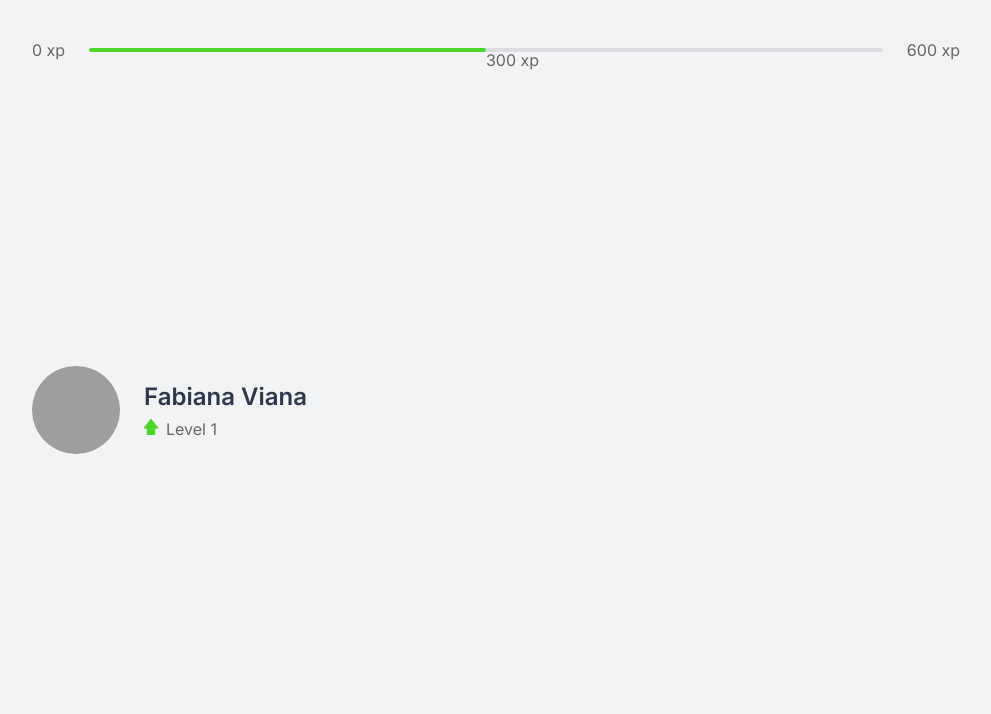
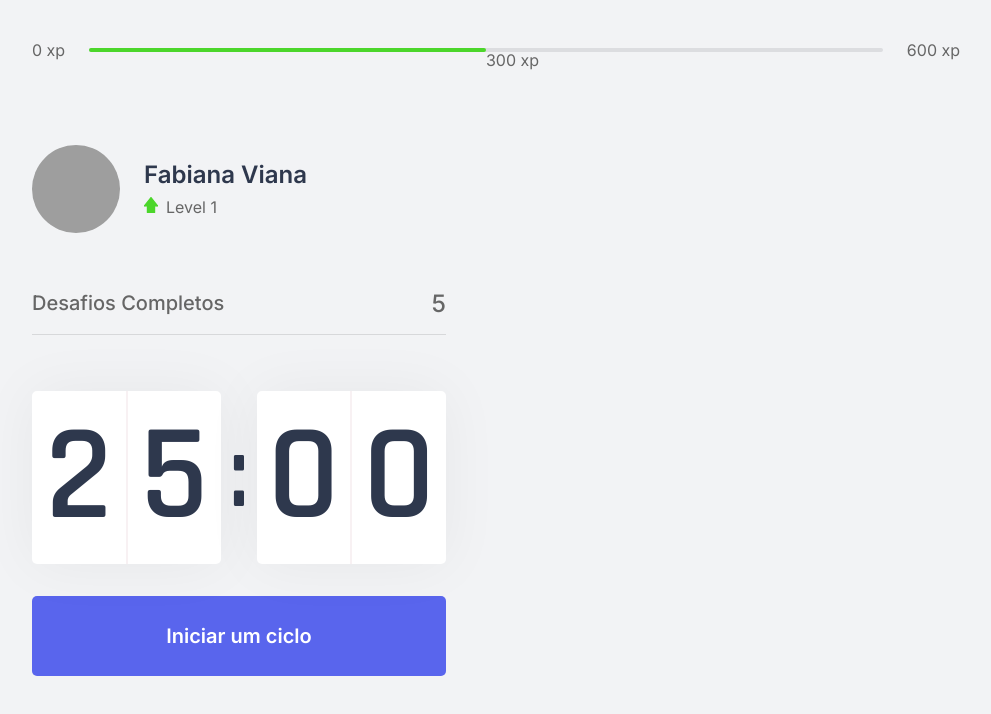
Before and after one commit to FabiViana/-moveit-next, a Next.js app: page / in a window 1280 px wide. Shown: the top 714 px of the page, without its empty margins (144-1135 px from the left). Built offline with nearby package versions, Linux system fonts and the light colour scheme; grey boxes are pictures that could not be loaded.

Commit message:
feat: created countdown component

```diff
--- /dev/null
+++ b/src/components/CompletedChallenges.tsx
@@ -0,0 +1,10 @@
+import styles from "../styles/components/CompletedChallenges.module.css";
+
+export function CompletedChallenges() {
+  return (
+    <div className={styles.completedCompletedChallenges}>
+      <span>Desafios Completos</span>
+      <span>5</span>
+    </div>
+  )
+}
--- /dev/null
+++ b/src/components/Countdown.tsx
@@ -0,0 +1,51 @@
+import { useState, useEffect } from 'react'
+import styles from '../styles/components/Countdown.module.css'
+
+export function Countdown() {
+  const [time, setTime] = useState(25 * 60);
+  const [active, setActive] = useState(false);
+
+
+  const minutes = Math.floor(time / 60);
+  const seconds = time % 60;
+
+  const [minuteLeft, minuteRight] = String(minutes).padStart(2, '0').split('');
+  const [secondsLeft, secondsRight] = String(seconds).padStart(2, '0').split('');
+;
+  function startCountdown() {
+    setActive(true);
+  }
+
+
+  useEffect(() => {
+    if(active && time > 0) {
+      setTimeout(() => {
+        setTime(time - 1);
+      }, 1000);
+    }
+  }, [active, time])
+
+  return (
+    <div>
+      <div className={styles.countdownContainer}>
+        <div>
+          <span>{minuteLeft}</span>
+          <span>{minuteRight}</span>
+        </div>
+        <span>:</span>
+        <div>
+          <span>{secondsLeft}</span>
+          <span>{secondsRight}</span>
+        </div>
+      </div>
+
+      <button
+        type="button"
+        className={styles.countdownButton}
+        onClick={startCountdown}
+        >
+          Iniciar um ciclo
+      </button>
+    </div>
+  )
+}
--- a/src/pages/_document.tsx
+++ b/src/pages/_document.tsx
@@ -5,6 +5,7 @@
     return (
       <Html>
         <Head>
+          <link rel="shortcut icon" href="favicon.png" type="image/png"/>
          <link rel="preconnect" href="https://fonts.gstatic.com" />
          <link href="https://fonts.googleapis.com/css2?family=Inter:wght@400;500;600&family=Rajdhani:wght@600&display=swap" rel="stylesheet" />
         </Head>
--- a/src/pages/index.tsx
+++ b/src/pages/index.tsx
@@ -1,14 +1,26 @@
+import { CompletedChallenges } from "../components/CompletedChallenges";
+import { Countdown } from "../components/Countdown";
 import { ExperienceBar } from "../components/ExperienceBar";
 import { Profile } from "../components/Profile";
+
+import Head from 'next/head';
+
 import styles from "../styles/pages/Home.module.css";
 
 export default function Home() {
   return (
     <div className={styles.container}>
+
+      <Head>
+        <title>Início | move.it</title>
+      </Head>
       <ExperienceBar />
+
       <section>
         <div className={styles.profileContainer}>
           <Profile />
+          <CompletedChallenges />
+          <Countdown />
         </div>
         <div></div>
       </section>
--- /dev/null
+++ b/src/styles/components/CompletedChallenges.module.css
@@ -0,0 +1,19 @@
+.completedCompletedChallenges {
+  display: flex;
+  align-items: center;
+  justify-content: space-between;
+
+  margin: 3.5rem 0;
+  padding-bottom: 1rem;
+  border-bottom: 1px solid #d7d8da;
+
+  font-weight: 500;
+}
+
+.completedCompletedChallenges span:first-child {
+  font-size: 1.25rem;
+}
+
+.completedCompletedChallenges span:last-child {
+  font-size: 1.5rem;
+}
--- /dev/null
+++ b/src/styles/components/Countdown.module.css
@@ -0,0 +1,64 @@
+.countdownContainer {
+  display: flex;
+  align-items: center;
+  font-family: Rajdhani;
+  font-weight: 600;
+  color: var(--title)
+}
+
+.countdownContainer > div {
+  flex: 1;
+
+  display: flex;
+  align-items: center;
+  justify-content: space-evenly;
+
+  background: var(--white);
+  box-shadow: 0 0 60px rgba(0,0,0, 0.05);
+  border-radius: 5px;
+  font-size:  8.5rem;
+  text-align: center;
+}
+
+.countdownContainer > div span {
+  flex: 1;
+}
+
+.countdownContainer > div span:first-child {
+  border-right: 1px solid #f8f1f3;
+}
+
+.countdownContainer > div span:last-child {
+  border-left: 1px solid #f8f1f3;
+}
+
+.countdownContainer > span {
+  font-size: 6.25rem;
+  margin: 0 0.5rem;
+}
+
+.countdownButton {
+  width: 100%;
+  height: 5rem;
+
+  margin-top: 2rem;
+
+  display: flex;
+  align-items: center;
+  justify-content: center;
+
+  border: 0;
+  border-radius: 5px;
+
+  background: var(--blue);
+  color: var(--white);
+
+  font-size: 1.25rem;
+  font-weight: 600;
+
+  transition: background-color 0.2s;
+}
+
+.countdownButton:hover {
+  background: var(--blue--dark);
+}
```
Also changed, not shown: 1 other file (tests, documents, lock files or other folders).
